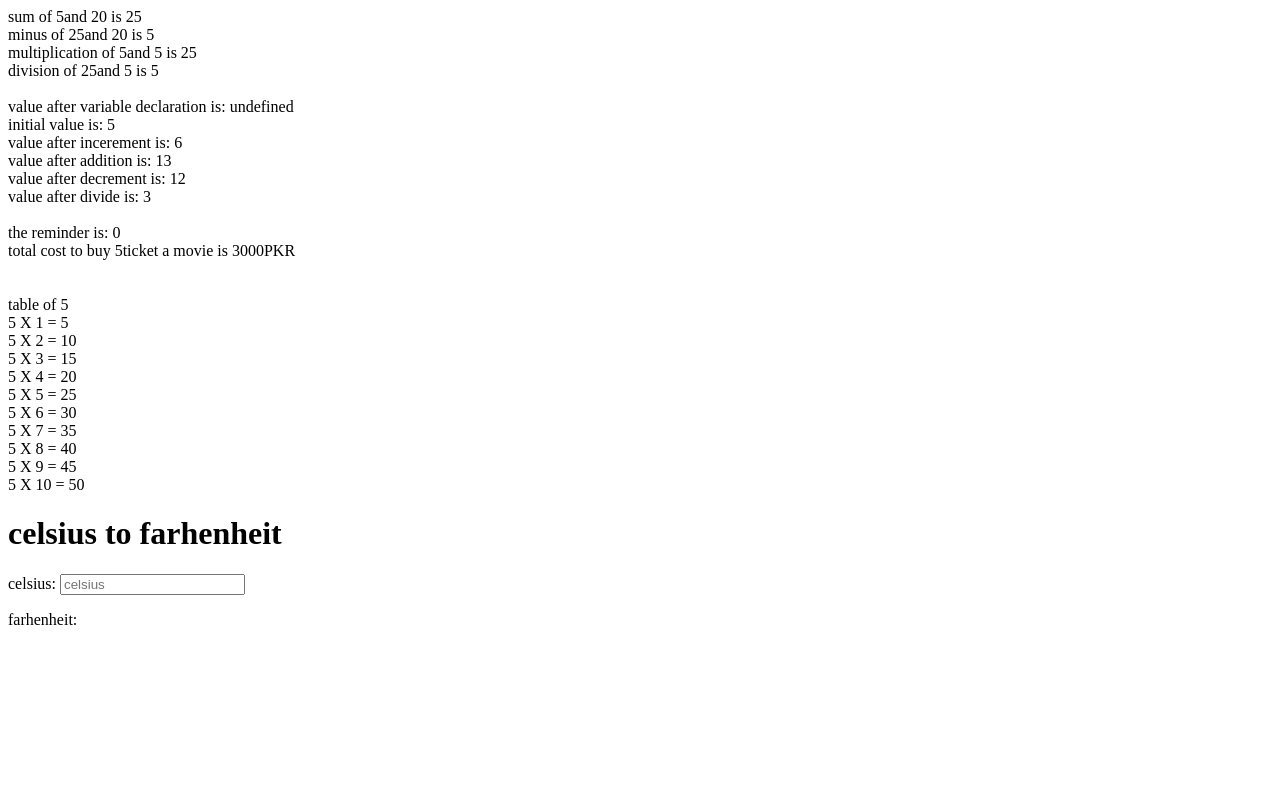
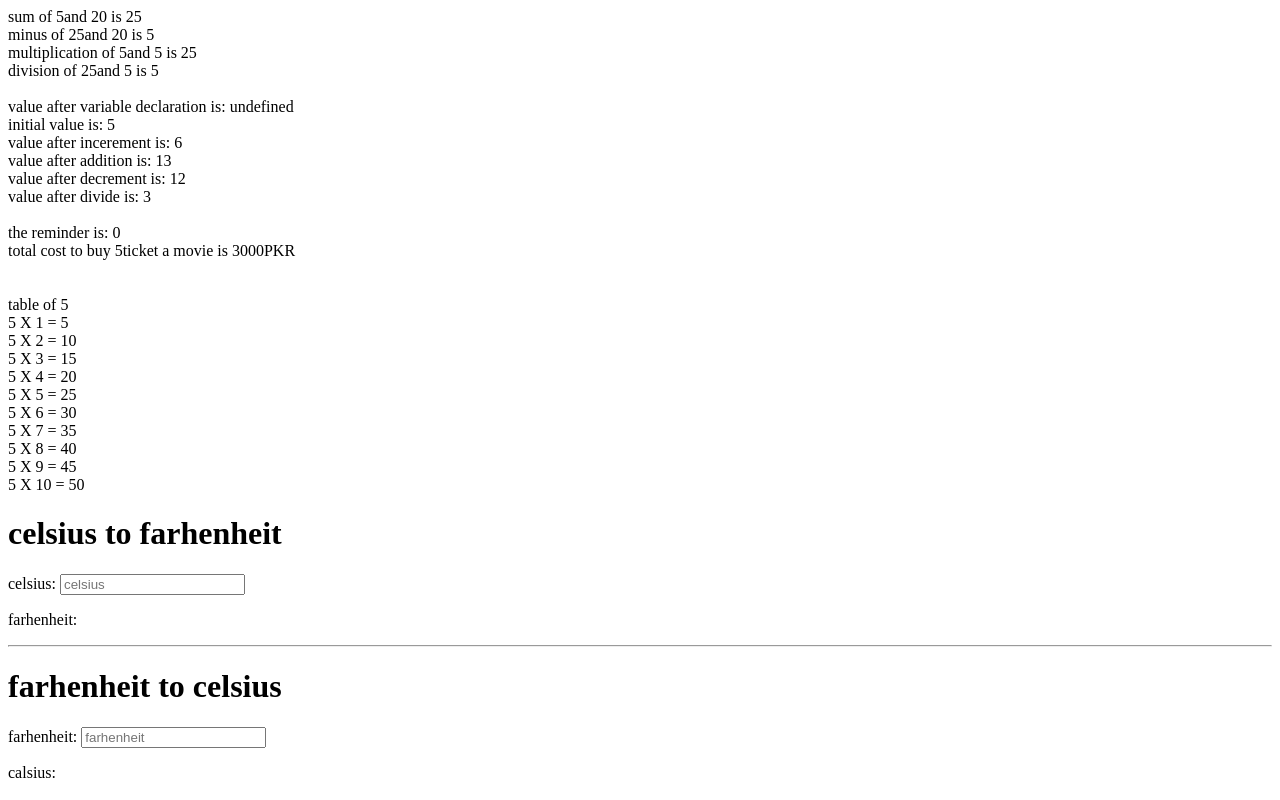
Before and after one commit to shoaibattari/javsccript-practice-repo, a plain HTML site: page index.html in a window 1280 px wide. Drawn offline with Linux system fonts and the light colour scheme.

Commit message:
function converter

```diff
--- a/index.html
+++ b/index.html
@@ -14,19 +14,24 @@
     <!-- <script src="assigment.js"></script> -->
 </head>
 <body>
-    <!-- <h1>HELLO WORLD</h1> -->
 <h1>celsius to farhenheit </h1>
 <p>
     celsius: <input type="number" name="celsius" id="user_celsius" placeholder="celsius"
     oninput="convert(this.value)" onchange="convert(this.value)">
-
-
-    <!-- <button onclick="convert()">convert</button> -->
 </p>
 <p>
     farhenheit: <span id="outputfarhenheit"></span>
 </p>
 
+<hr>
+<h1>farhenheit to celsius </h1>
+<p>
+    farhenheit: <input type="number" name="farhenheit" id="user_farhenheit" placeholder="farhenheit"
+    oninput="convertf2c(this.value)" onchange="convertf2c(this.value)">
+</p>
+<p>
+    calsius: <span id="outputcalsius"></span>
+</p>
 
 
 </body>
--- a/math-expression.js
+++ b/math-expression.js
@@ -103,11 +103,20 @@ for (let i =1;i<=time; i++){
 // c. Now store a Fahrenheit temperature into a variable.
 // d. Convert it to Celsius & output “NNoF is NNoC”.
 
-/// celsius to farhenheit
+
+
+/// function create to celsius to farhenheit
 function convert(){
 let user_celsius = document.getElementById("user_celsius").value;
-let converter = user_celsius
-// alert(user_celsius);
+document.getElementById("outputfarhenheit").innerHTML =
+user_celsius + "<sup>o</sup>C is " + ((user_celsius*9/5)+32)  + "<sup>o</sup>F " ;};
 
-console.log(user_celsius);
+
+/// function create to farhenheit to celsius
+
+function convertf2c(){
+    let user_farhenheit = document.getElementById("user_farhenheit").value;
+    document.getElementById("outputcalsius").innerHTML =
+    user_farhenheit + "<sup>o</sup>F is " + ((user_farhenheit-32)*5/9)  + "<sup>o</sup>C "
+;
 };
```
